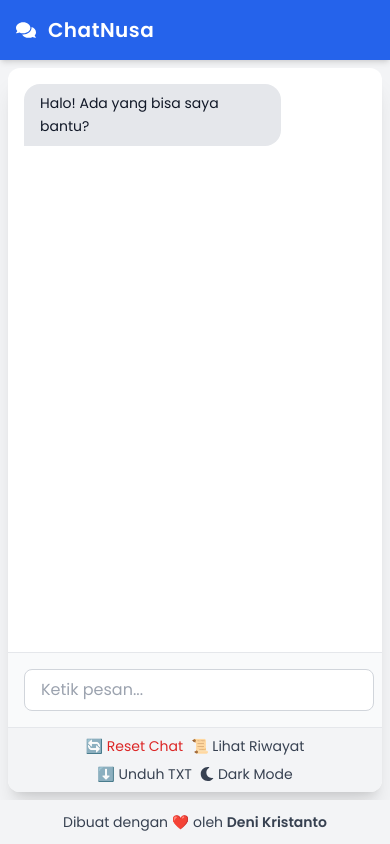
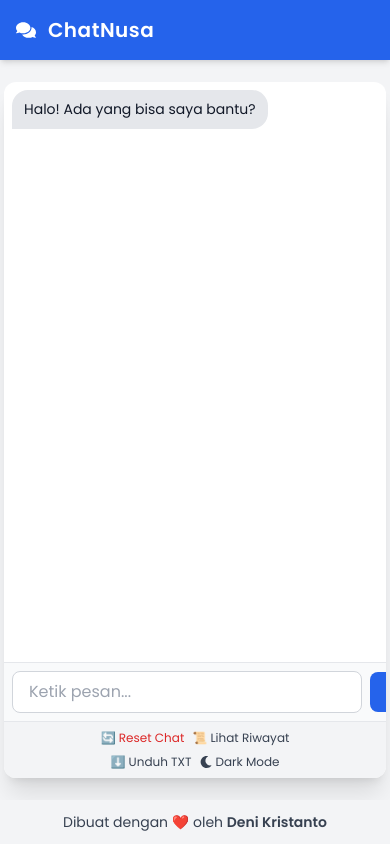
Before and after one commit to denicrizz/ChatNusa-React, a React (Vite) app: page / in a window 390 px wide. Built offline with nearby package versions, Linux system fonts and the light colour scheme; what tailwindcss-font-inter would draw is missing.

Commit message:
fix responsive

```diff
--- a/src/components/ChatBot.jsx
+++ b/src/components/ChatBot.jsx
@@ -133,17 +133,17 @@ export default function ChatUI() {
     )}
 
     {/* Main Chat Area */}
-    <div className="flex-1 flex justify-center items-center p-2 sm:p-4">
-      <div className="w-full max-w-4xl h-full sm:h-[90%] bg-white dark:bg-gray-800 rounded-xl shadow-xl flex flex-col overflow-hidden">
+    <div className="flex-1 flex justify-center items-center p-1 sm:p-4">
+      <div className="w-full max-w-4xl h-[95%] sm:h-[90%] bg-white dark:bg-gray-800 rounded-xl shadow-xl flex flex-col overflow-hidden">
         {/* Chat content */}
-        <div className="flex-1 overflow-y-auto p-4 space-y-4 min-h-0">
+        <div className="flex-1 overflow-y-auto p-2 sm:p-4 space-y-4 min-h-0">
           {messages.map((msg, idx) => (
             <div
               key={idx}
               className={`flex ${msg.sender === "user" ? "justify-end" : "justify-start"}`}
             >
               <div
-                className={`whitespace-pre-line max-w-[75%] px-4 py-2 rounded-2xl text-sm leading-relaxed ${
+                className={`whitespace-pre-line max-w-[85%] sm:max-w-[75%] px-3 sm:px-4 py-2 rounded-2xl text-sm leading-relaxed ${
                   msg.sender === "user"
                     ? "bg-blue-600 text-white rounded-br-none"
                     : "bg-gray-200 text-gray-900 dark:bg-gray-700 dark:text-white rounded-bl-none"
@@ -157,7 +157,7 @@ export default function ChatUI() {
         </div>
 
         {/* Input box */}
-        <div className="border-t p-4 bg-gray-50 dark:bg-gray-700 flex gap-2 items-center">
+        <div className="border-t p-2 sm:p-4 bg-gray-50 dark:bg-gray-700 flex gap-2 items-center">
           <input
             className="flex-1 border border-gray-300 dark:border-gray-600 rounded-lg px-4 py-2 focus:outline-none focus:ring-2 focus:ring-blue-500 dark:bg-gray-600 dark:text-white"
             placeholder="Ketik pesan..."
@@ -174,7 +174,7 @@ export default function ChatUI() {
         </div>
 
         {/* Action buttons */}
-        <div className="flex flex-col sm:flex-row justify-between items-center gap-2 sm:gap-0 p-2 border-t bg-gray-100 dark:bg-gray-800 text-sm text-gray-700 dark:text-white">
+        <div className="flex flex-col sm:flex-row justify-between items-center gap-2 sm:gap-0 p-2 border-t bg-gray-100 dark:bg-gray-800 text-xs sm:text-sm text-gray-700 dark:text-white">
           <div className="flex gap-2 flex-wrap justify-center sm:justify-start">
             <button onClick={handleReset} className="hover:underline text-red-600 dark:text-red-400">
               🔄 Reset Chat
```
